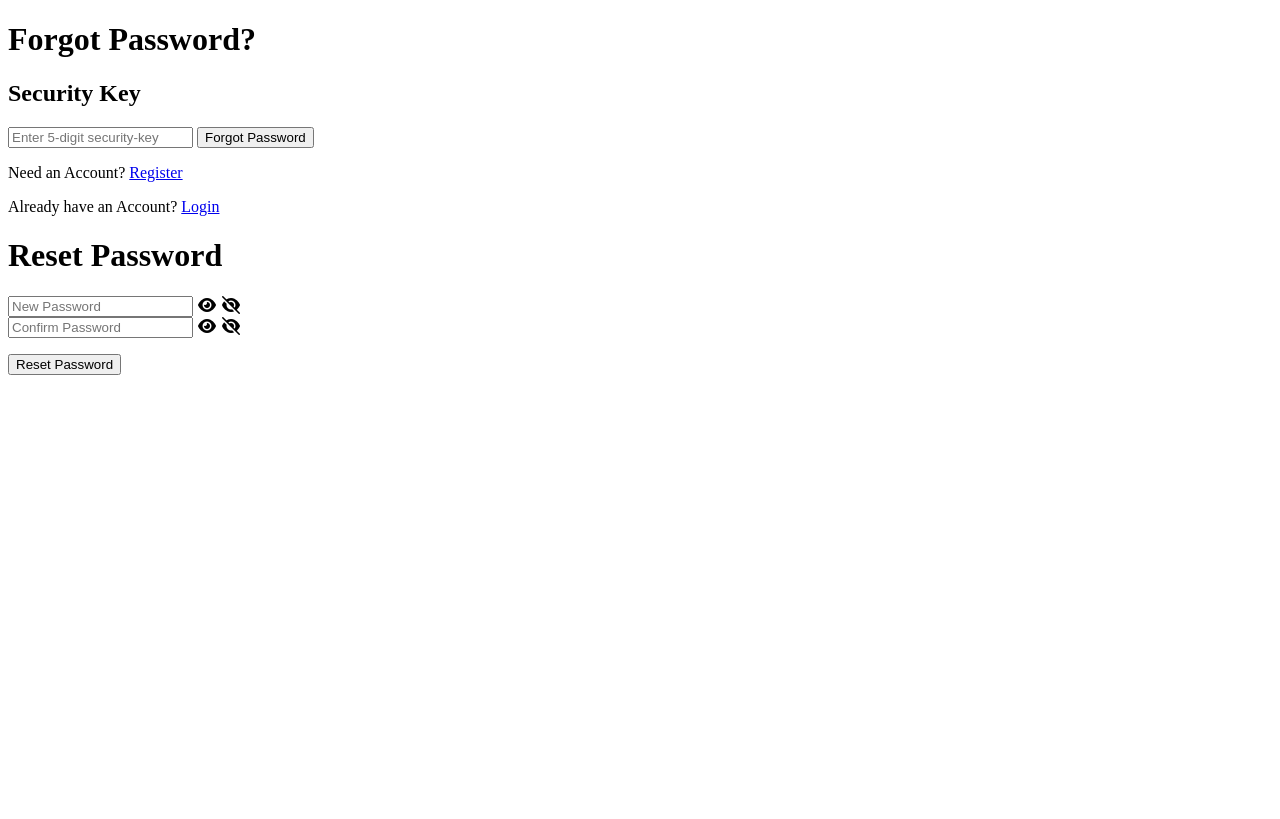
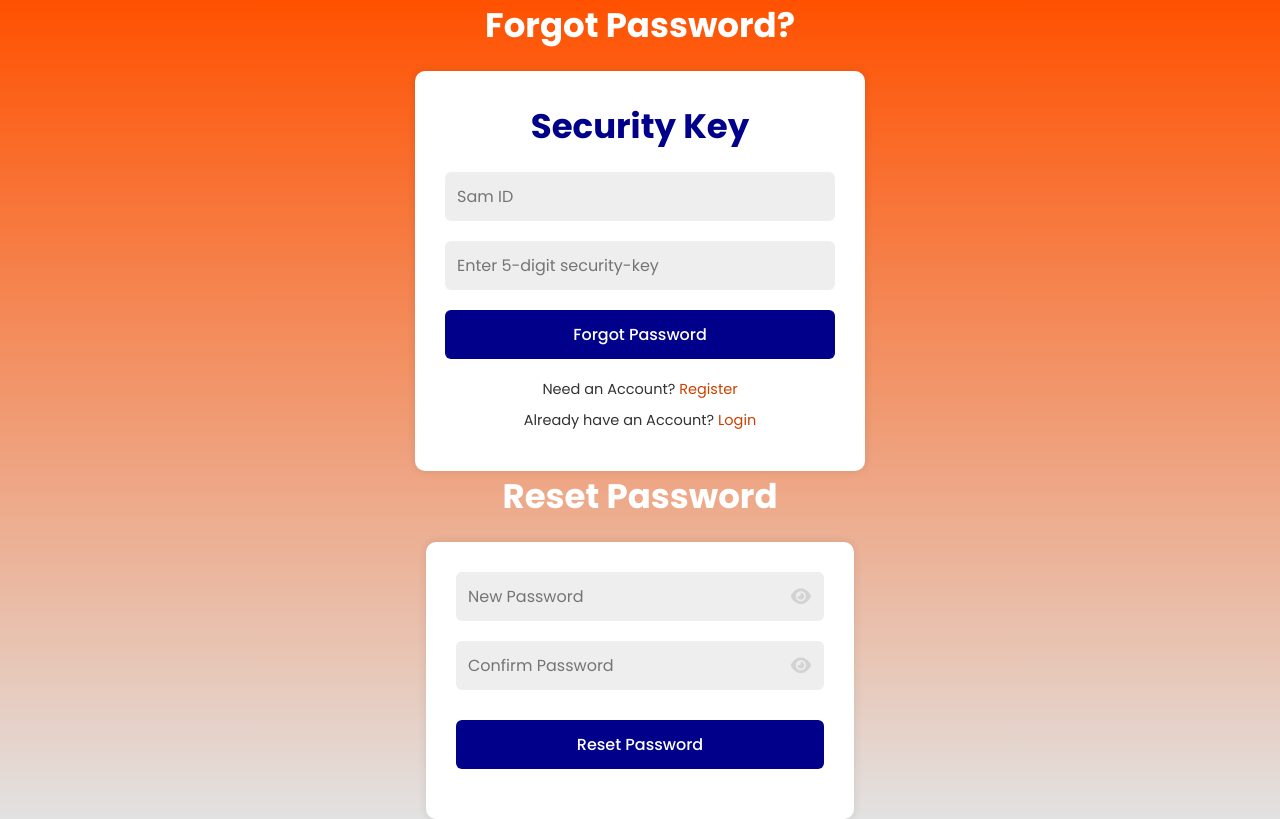
Before and after one commit to yenmiranda/Yenmiranda-SWE, a plain HTML site: page html/ForgotPassword.html in a window 1280 px wide. Drawn offline with Linux system fonts and the light colour scheme.

Commit message:
fix reset password

```diff
--- a/css/ForgotPassword.css
+++ b/css/ForgotPassword.css
@@ -10,12 +10,14 @@
 /* Background */
 body {
     display: flex;
+    flex-direction: column; /* ✅ stack top-to-bottom */
     justify-content: center;
     align-items: center;
     min-height: 100vh;
     background: linear-gradient(to top, #e2e2e2, #ff5100);
     color: #333;
 }
+
 
 /* Center wrapper */
 .container {
--- a/html/ForgotPassword.html
+++ b/html/ForgotPassword.html
@@ -5,7 +5,7 @@
     <meta name="viewport" content="width=device-width, initial-scale=1.0">
     <title>Login-Page</title><!--tab name-->
     <link rel="stylesheet" href="https://cdnjs.cloudflare.com/ajax/libs/font-awesome/7.0.1/css/all.min.css"><!--used to reference the eye for the password-->
-    <!--<link rel = "stylesheet" href = "../css/ForgotPassword.css"><reference to css-->
+    <link rel = "stylesheet" href = "../css/ForgotPassword.css"><!--<reference to css-->
 </head>
 <!--starts the login page-->
 <body>
@@ -14,6 +14,7 @@
         <div class = "form-box" id = "login-from">
             <form action = "">
                 <h2>Security Key</h2><!--title "login"-->
+                <input tyoe = "password" name = "samID" placeholder="Sam ID" maxlength = "9" pattern="\d9" requiered ><!--sam id-->
                 <input type = "password" name = "securityKey" placeholder="Enter 5-digit security-key" maxlength="5"  pattern="\d{5}"  requiered><!--Password tab-->
                 <button type = "submit" name = "forgotPassword">Forgot Password</button><!--login button-->
                 <p>Need an Account? <a href="Registration.html">Register</a></p><!--Very bottom registration promt, reference to Registration page-->
@@ -25,6 +26,7 @@
     <div class = "resetPassword">
         <h1>Reset Password</h1><!--title-->
         <!--password-->
+        <div class = "form-box">
                 <div class="password-container">
                     <input type="password" id="password1" name="password1" placeholder="New Password" maxlength="25" minlength="8" required>
                     <i class="fa-solid fa-eye" id = "show1"></i><!--eye for password-->
@@ -38,6 +40,7 @@
                 </div>
                 <button type = "submit" name = "resetPassword">Reset Password</button><!--login button-->
     </div>
+    </div>
 
 
 </body>
```
